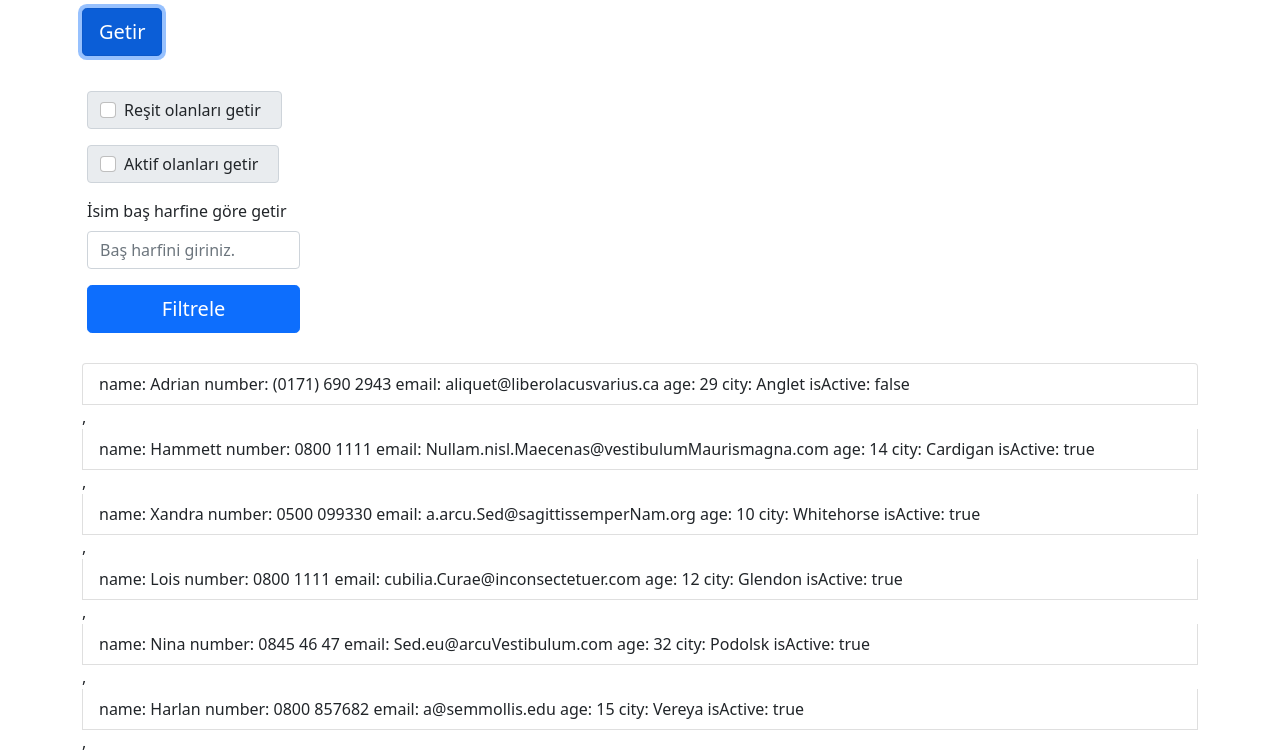
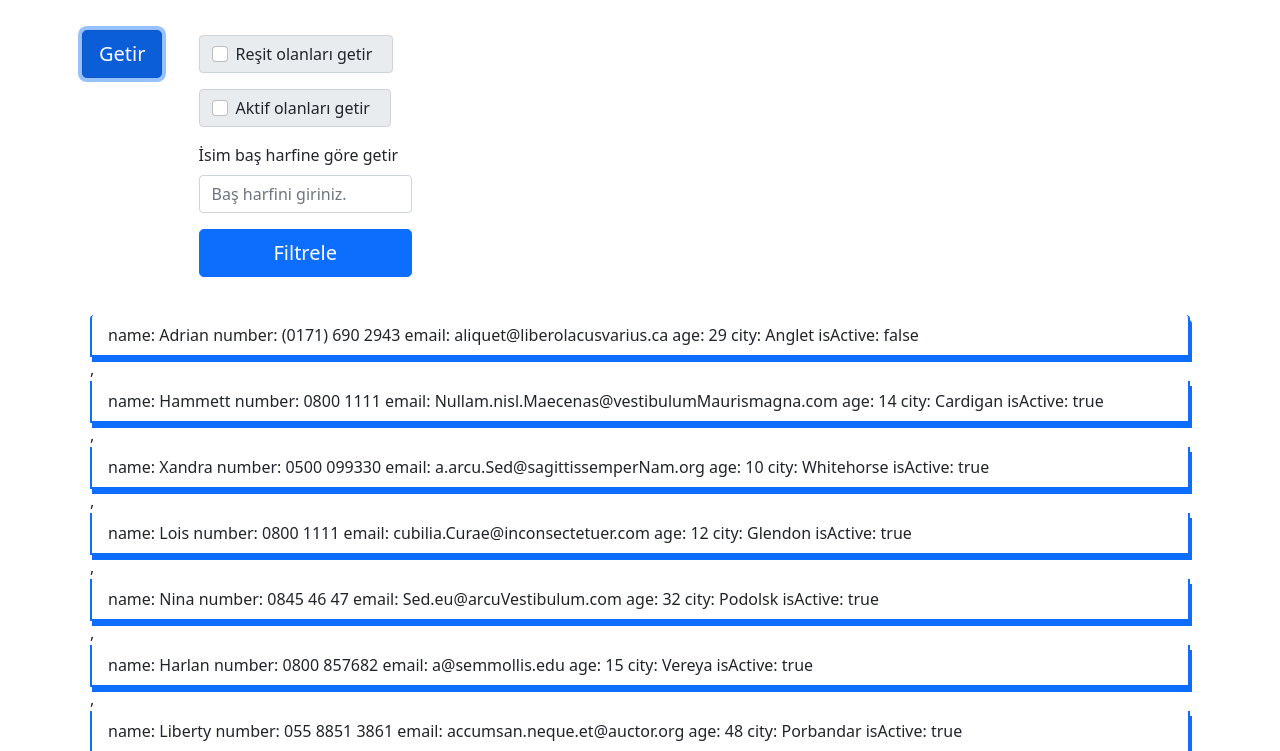
Before and after one commit to 94-Istanbul-Front-End-Bootcamp/odev-2-mertfaikcigdem, a plain HTML site: page index.html in a window 1280 px wide. Both pictures are taken after a click on the button "Getir". Shown: the top 751 px of the page. Drawn offline with nearby package versions, Linux system fonts and the light colour scheme.

Commit message:
odev-2-mertfaikcigdem
odev-2-mertfaikcigdem

```diff
--- a/index.css
+++ b/index.css
@@ -1,4 +1,5 @@
 #filterBox {
+    margin-left: 10%;
     width: 20%;
     display: none;
     flex-direction: column;
@@ -10,3 +11,13 @@
 .list {
     margin-top: 25px;
 }
+
+.list li {
+    border: 2px solid #0d6efd;
+    border-top: none;
+    box-shadow: 2px 5px #0d6efd;
+}
+
+.buttonClass {
+    float: left;
+}
--- a/index.html
+++ b/index.html
@@ -13,7 +13,9 @@
 
 <body>
     <div class="container mt-2">
-        <button type="button" class="btn btn-primary btn-lg" onclick="fetchData()">Getir</button>
+        <div class="buttonClass">
+            <button type="button" class="btn btn-primary btn-lg" onclick="fetchData()">Getir</button>
+        </div>
         <div id="filterBox">
             <div class="input-group mb-3">
                 <div class="input-group-text">
@@ -34,7 +36,7 @@
             </div>
             <button class="btn btn-primary btn-lg" onclick="filterData()">Filtrele</button>
         </div>
-        <ul class="list list-group">
+        <ul class="list list-group p-2">
 
         </ul>
     </div>
--- a/index.js
+++ b/index.js
@@ -17,7 +17,7 @@ function fetchData(){
             listData(responseData);
         })
     } catch (e) {
-        alert("Bir hata oluştu");
+        alert(e);
     }
 
 }
```
